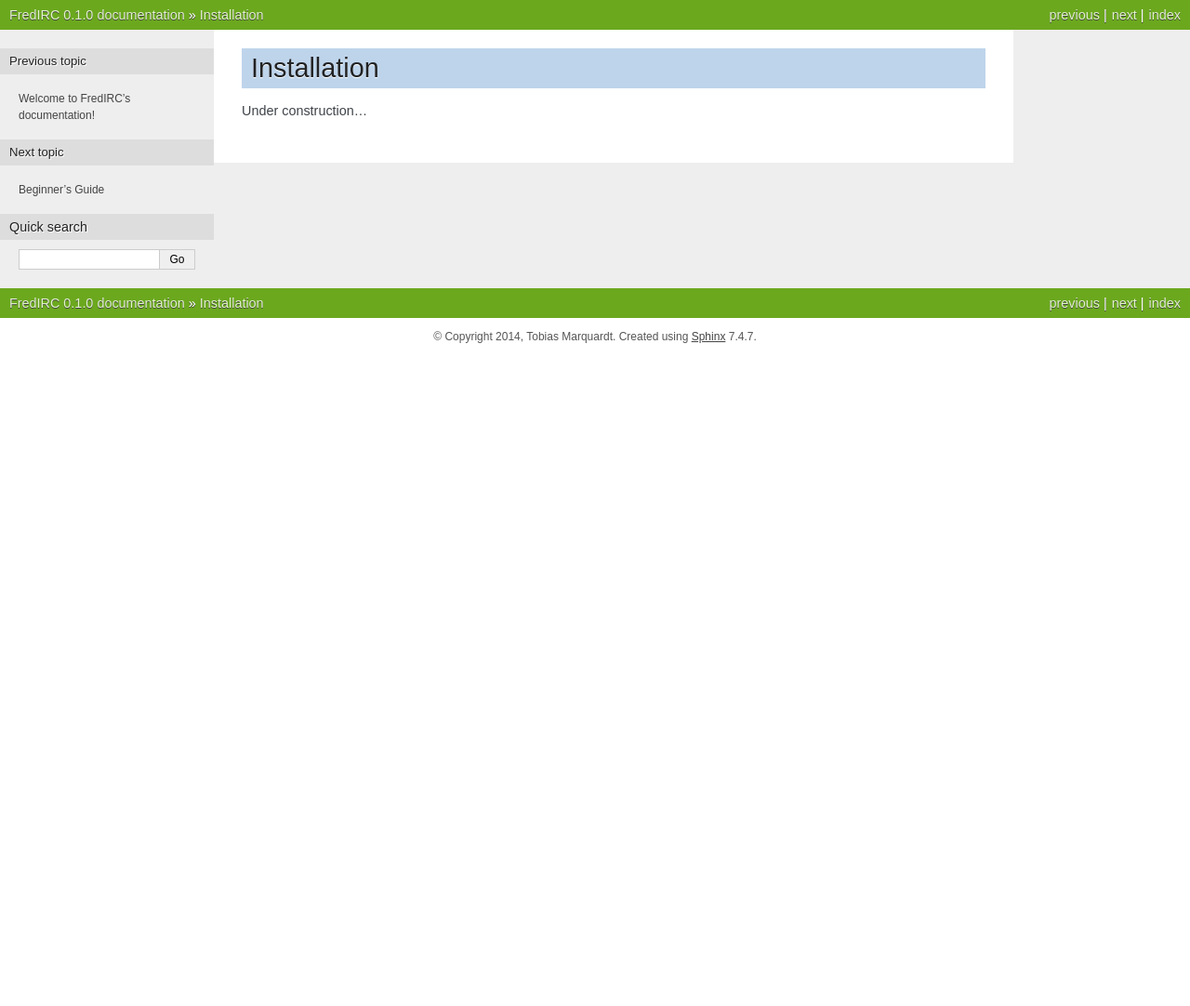
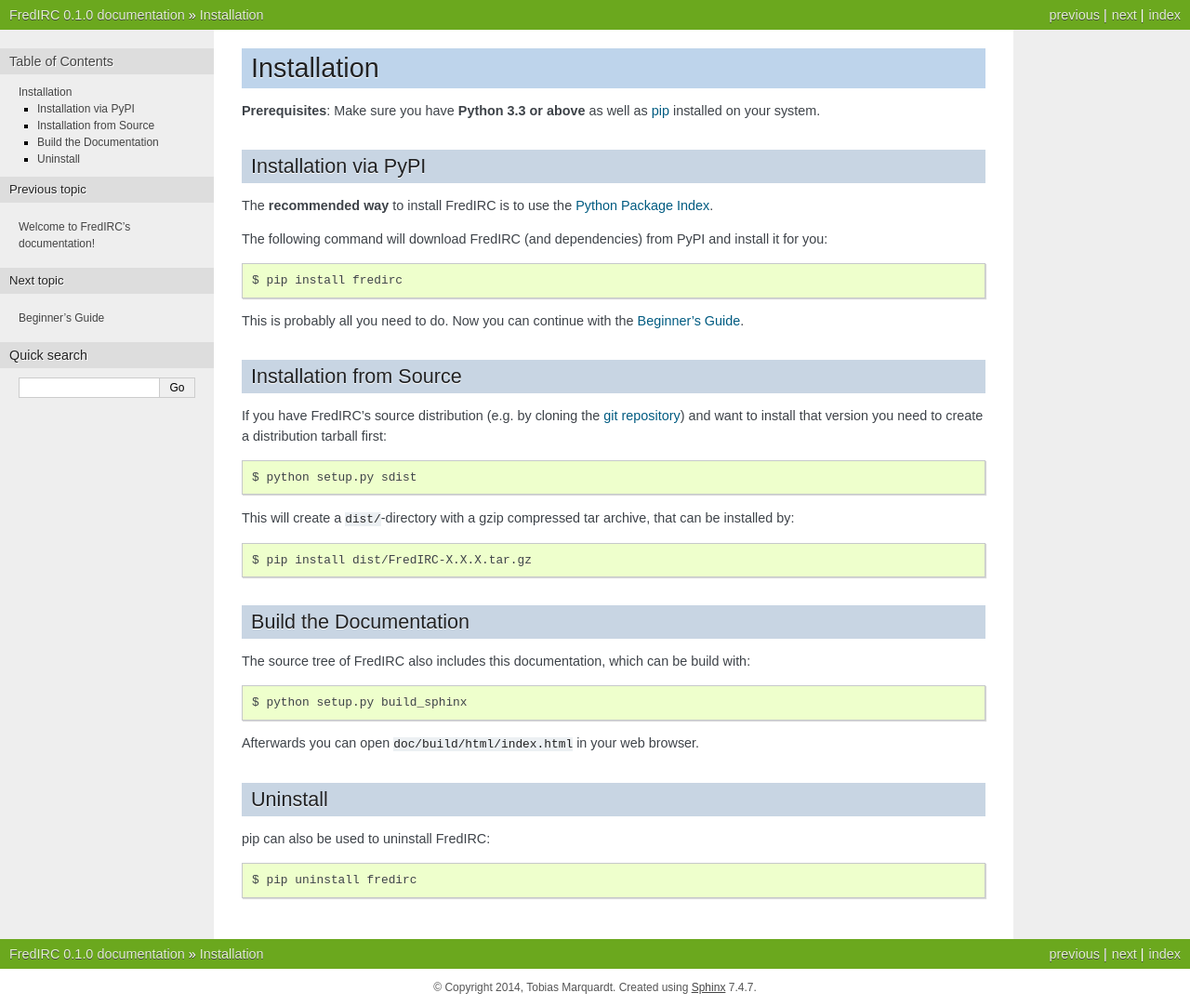
Before and after one commit to worblehat/FredIRC, a Sphinx documentation site: the page built from doc/source/install.rst, in a window 1280 px wide. Shown: the whole page at 93% size. Built offline with Sphinx 7.4.7, drawn with Linux system fonts in a browser that asks for light colours; pages that are not in the unit, such as notebooks, are missing from menus; before the commit the page ends 900 px from its top, so only the background shows below that.

Commit message:
Installation instructions.

```diff
--- a/doc/source/guide.rst
+++ b/doc/source/guide.rst
@@ -1,7 +1,7 @@
 Beginner's Guide
 ================
 
-**Prerequesites**: :doc:`install`
+**Prerequisites**: :doc:`install`
 
 This page will guide you through the steps to implement a first IRC bot with
 FredIRC. It will be able to connect to a channel, greet new users and
--- a/doc/source/install.rst
+++ b/doc/source/install.rst
@@ -1,4 +1,59 @@
 Installation
 ============
 
-Under construction...
+**Prerequisites**: Make sure you have **Python 3.3 or above** as well as
+`pip <https://pip.pypa.io>`_ installed on your system.
+
+Installation via PyPI
+----------------------
+
+The **recommended way** to install FredIRC is to use the
+`Python Package Index <https://pypi.python.org>`_.
+
+The following command will download FredIRC (and dependencies) from
+PyPI and install it for you:
+
+.. code-block:: bash
+
+    $ pip install fredirc
+
+This is probably all you need to do. Now you can continue with the :doc:`guide`.
+
+Installation from Source
+------------------------
+
+If you have FredIRC's source distribution (e.g. by cloning the
+`git repository <https://github.com/worblehat/FredIRC>`_) and want to install
+that version you need to create a distribution tarball first:
+
+.. code-block:: bash
+
+    $ python setup.py sdist
+
+This will create a ``dist/``-directory with a gzip compressed tar archive, that
+can be installed by:
+
+.. code-block:: bash
+
+    $ pip install dist/FredIRC-X.X.X.tar.gz
+
+Build the Documentation
+-------------------
+
+The source tree of FredIRC also includes this documentation, which can be build
+with:
+
+.. code-block:: bash
+
+    $ python setup.py build_sphinx
+
+Afterwards you can open ``doc/build/html/index.html`` in your web browser.
+
+Uninstall
+---------
+
+pip can also be used to uninstall FredIRC:
+
+.. code-block:: bash
+
+    $ pip uninstall fredirc
```
Also changed, not shown: other parts of doc/source/guide.rst (+1 -1 lines).
